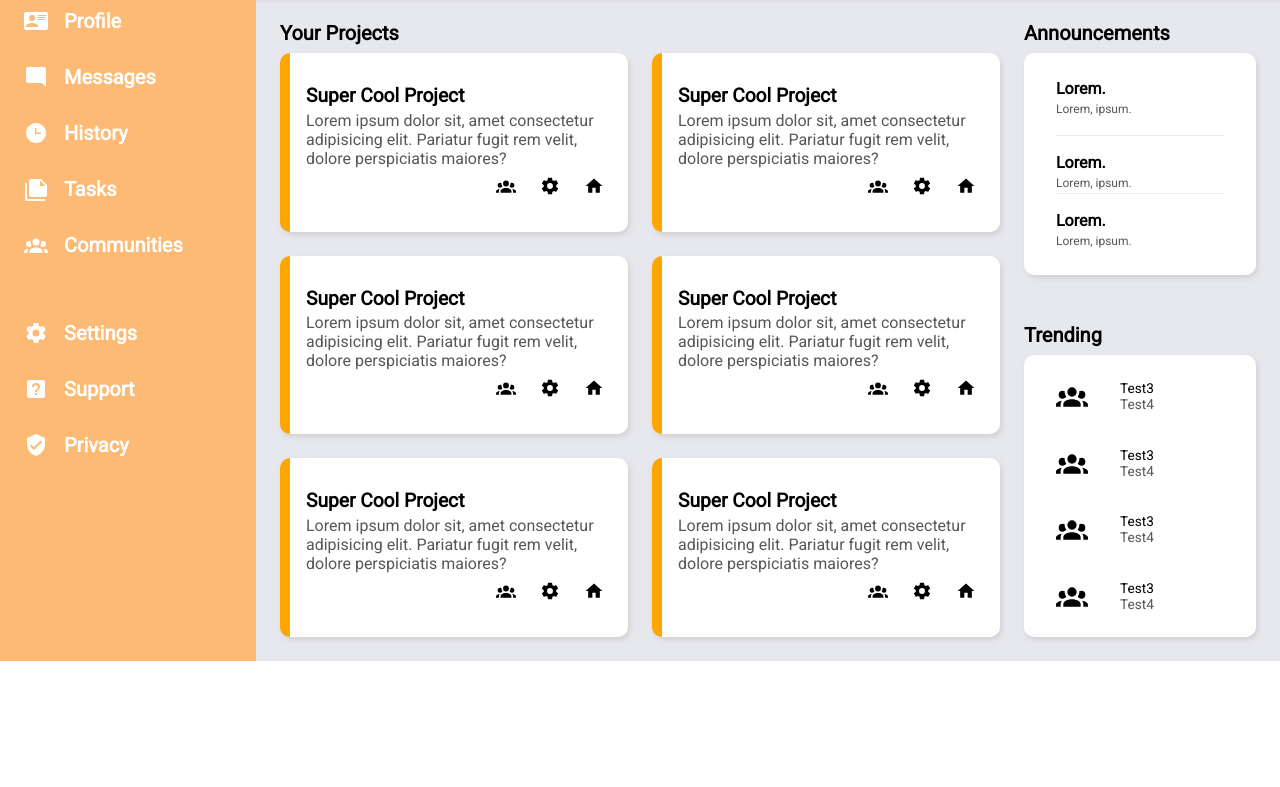
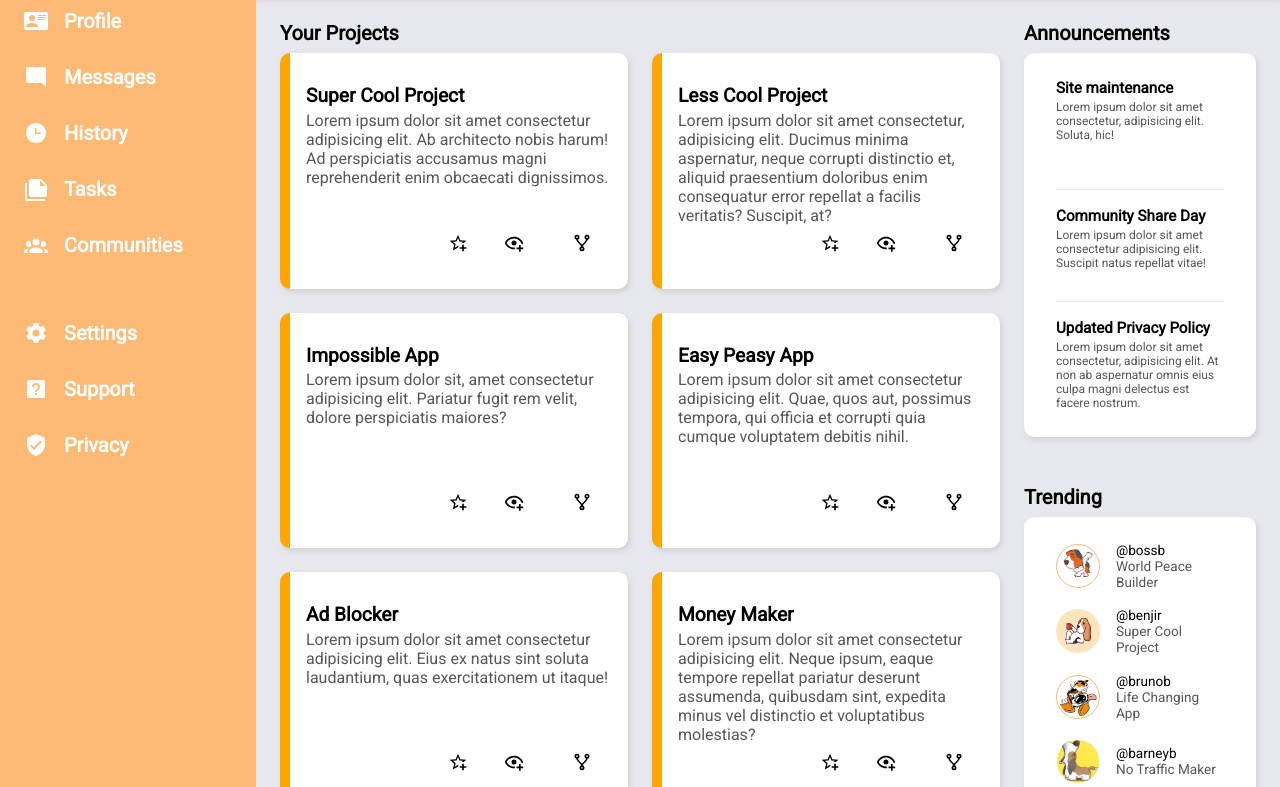
Before and after one commit to Radnaskelar/odin_admin_dashboard, a plain HTML site: page index.html in a window 1280 px wide. Shown: the part 151-938 px from the top of the page. Before the commit the page ends 812 px from the top, so only its background shows below. Drawn offline with Linux system fonts and the light colour scheme.

Commit message:
section images and text added

```diff
--- a/index.html
+++ b/index.html
@@ -19,8 +19,8 @@
                 <input type="search" id="search">
             </div>
             <div class="icons">
-                <img src="/img/account-group.svg" alt="">
-                <img src="/img/account-group.svg" alt="">
+                <img src="/img/bell-ring-outline.svg" alt="notification-bell-icon">
+                <img src="/img/benji-coffee.webp" alt="account-picture">
                 <h3>Benji Basset</h3>
             </div>
             <div class="user-info">
@@ -91,62 +91,64 @@
                 <h2>Your Projects</h2>
                 <div>
                     <h3>Super Cool Project</h3>
+                    <p>Lorem ipsum dolor sit amet consectetur adipisicing elit. Ab architecto nobis harum! Ad
+                        perspiciatis accusamus magni reprehenderit enim obcaecati dignissimos.</p>
+                    <div class="icons">
+                        <img src="/img/star-plus-outline.svg" alt="star-icon">
+                        <img src="/img/eye-plus-outline.svg" alt="eye-icon">
+                        <img src="/img/source-fork.svg" alt="source-fork-icon">
+                    </div>
+                </div>
+                <div>
+                    <h3>Less Cool Project</h3>
+                    <p>Lorem ipsum dolor sit amet consectetur, adipisicing elit. Ducimus minima aspernatur, neque
+                        corrupti distinctio et, aliquid praesentium doloribus enim consequatur error repellat a facilis
+                        veritatis? Suscipit, at?</p>
+                    <div class="icons">
+                        <img src="/img/star-plus-outline.svg" alt="star-icon">
+                        <img src="/img/eye-plus-outline.svg" alt="eye-icon">
+                        <img src="/img/source-fork.svg" alt="source-fork-icon">
+                    </div>
+                </div>
+                <div>
+                    <h3>Impossible App</h3>
                     <p>Lorem ipsum dolor sit, amet consectetur adipisicing elit. Pariatur fugit rem velit, dolore
                         perspiciatis maiores?</p>
                     <div class="icons">
-                        <img src="/img/account-group.svg" alt="">
-                        <img src="/img/cog.svg" alt="">
-                        <img src="/img/home.svg" alt="">
+                        <img src="/img/star-plus-outline.svg" alt="star-icon">
+                        <img src="/img/eye-plus-outline.svg" alt="eye-icon">
+                        <img src="/img/source-fork.svg" alt="source-fork-icon">
                     </div>
                 </div>
                 <div>
-                    <h3>Super Cool Project</h3>
-                    <p>Lorem ipsum dolor sit, amet consectetur adipisicing elit. Pariatur fugit rem velit, dolore
-                        perspiciatis maiores?</p>
+                    <h3>Easy Peasy App</h3>
+                    <p>Lorem ipsum dolor sit amet consectetur adipisicing elit. Quae, quos aut, possimus tempora, qui
+                        officia et corrupti quia cumque voluptatem debitis nihil.</p>
                     <div class="icons">
-                        <img src="/img/account-group.svg" alt="">
-                        <img src="/img/cog.svg" alt="">
-                        <img src="/img/home.svg" alt="">
+                        <img src="/img/star-plus-outline.svg" alt="star-icon">
+                        <img src="/img/eye-plus-outline.svg" alt="eye-icon">
+                        <img src="/img/source-fork.svg" alt="source-fork-icon">
                     </div>
                 </div>
                 <div>
-                    <h3>Super Cool Project</h3>
-                    <p>Lorem ipsum dolor sit, amet consectetur adipisicing elit. Pariatur fugit rem velit, dolore
-                        perspiciatis maiores?</p>
+                    <h3>Ad Blocker</h3>
+                    <p>Lorem ipsum dolor sit amet consectetur adipisicing elit. Eius ex natus sint soluta laudantium,
+                        quas exercitationem ut itaque!</p>
                     <div class="icons">
-                        <img src="/img/account-group.svg" alt="">
-                        <img src="/img/cog.svg" alt="">
-                        <img src="/img/home.svg" alt="">
+                        <img src="/img/star-plus-outline.svg" alt="star-icon">
+                        <img src="/img/eye-plus-outline.svg" alt="eye-icon">
+                        <img src="/img/source-fork.svg" alt="source-fork-icon">
                     </div>
                 </div>
                 <div>
-                    <h3>Super Cool Project</h3>
-                    <p>Lorem ipsum dolor sit, amet consectetur adipisicing elit. Pariatur fugit rem velit, dolore
-                        perspiciatis maiores?</p>
+                    <h3>Money Maker</h3>
+                    <p>Lorem ipsum dolor sit amet consectetur adipisicing elit. Neque ipsum, eaque tempore repellat
+                        pariatur deserunt assumenda, quibusdam sint, expedita minus vel distinctio et voluptatibus
+                        molestias?</p>
                     <div class="icons">
-                        <img src="/img/account-group.svg" alt="">
-                        <img src="/img/cog.svg" alt="">
-                        <img src="/img/home.svg" alt="">
-                    </div>
-                </div>
-                <div>
-                    <h3>Super Cool Project</h3>
-                    <p>Lorem ipsum dolor sit, amet consectetur adipisicing elit. Pariatur fugit rem velit, dolore
-                        perspiciatis maiores?</p>
-                    <div class="icons">
-                        <img src="/img/account-group.svg" alt="">
-                        <img src="/img/cog.svg" alt="">
-                        <img src="/img/home.svg" alt="">
-                    </div>
-                </div>
-                <div>
-                    <h3>Super Cool Project</h3>
-                    <p>Lorem ipsum dolor sit, amet consectetur adipisicing elit. Pariatur fugit rem velit, dolore
-                        perspiciatis maiores?</p>
-                    <div class="icons">
-                        <img src="/img/account-group.svg" alt="">
-                        <img src="/img/cog.svg" alt="">
-                        <img src="/img/home.svg" alt="">
+                        <img src="/img/star-plus-outline.svg" alt="star-icon">
+                        <img src="/img/eye-plus-outline.svg" alt="eye-icon">
+                        <img src="/img/source-fork.svg" alt="source-fork-icon">
                     </div>
                 </div>
             </div>
@@ -154,41 +156,42 @@
                 <h2>Announcements</h2>
                 <div>
                     <div>
-                        <h3>Lorem.</h3>
-                        <p>Lorem, ipsum.</p>
+                        <h3>Site maintenance</h3>
+                        <p>Lorem ipsum dolor sit amet consectetur, adipisicing elit. Soluta, hic!</p>
                     </div>
                     <div>
-                        <h3>Lorem.</h3>
-                        <p>Lorem, ipsum.</p>
+                        <h3>Community Share Day</h3>
+                        <p>Lorem ipsum dolor sit amet consectetur adipisicing elit. Suscipit natus repellat vitae!</p>
                     </div>
                     <div>
-                        <h3>Lorem.</h3>
-                        <p>Lorem, ipsum.</p>
+                        <h3>Updated Privacy Policy</h3>
+                        <p>Lorem ipsum dolor sit amet consectetur, adipisicing elit. At non ab aspernatur omnis eius
+                            culpa magni delectus est facere nostrum.</p>
                     </div>
                 </div>
             </div>
             <div class="trending">
                 <h2>Trending</h2>
                 <div>
-                    <img src="/img/account-group.svg" alt="">
+                    <img src="/img/benji-dab.jpg" alt="basset-dabbing">
                     <div>
-                        <p class="username">Test3</p>
-                        <p>Test4</p>
+                        <p class="username">@bossb</p>
+                        <p>World Peace Builder</p>
                     </div>
-                    <img src="/img/account-group.svg" alt="">
+                    <img src="/img/benji-coffee.webp" alt="basset-with-coffee">
                     <div>
-                        <p class="username">Test3</p>
-                        <p>Test4</p>
+                        <p class="username">@benjir</p>
+                        <p>Super Cool Project</p>
                     </div>
-                    <img src="/img/account-group.svg" alt="">
+                    <img src="/img/benji-goofy.jpg" alt="basset-goofy">
                     <div>
-                        <p class="username">Test3</p>
-                        <p>Test4</p>
+                        <p class="username">@brunob</p>
+                        <p>Life Changing App</p>
                     </div>
-                    <img src="/img/account-group.svg" alt="">
+                    <img src="/img/benji-sing.jpg" alt="">
                     <div>
-                        <p class="username">Test3</p>
-                        <p>Test4</p>
+                        <p class="username">@barneyb</p>
+                        <p>No Traffic Maker</p>
                     </div>
                 </div>
             </div>
--- a/styles.css
+++ b/styles.css
@@ -75,13 +75,14 @@ h2 {
 }
 
 .icons img:first-child {
-    height: 1.5rem;
+    height: 1.25rem;
     align-self: center;
     justify-self: end;
 }
 
 .icons>img+img {
-    height: 2.5rem;
+    height: 2.75rem;
+    width: 2.75rem;
     align-self: center;
     border-radius: 50%;
 }
@@ -253,7 +254,7 @@ li>img {
 }
 
 .announcements h3:only-of-type {
-    font-size: 1em;
+    font-size: .95em;
 }
 
 .announcements p {
@@ -292,7 +293,7 @@ li>img {
     border-radius: 10px;
     padding: 1.5rem 2rem;
     background-color: #fff;
-    gap: 2rem;
+    gap: 1rem;
     font-size: .85rem;
     box-shadow: 2px 3px 5px rgba(192, 185, 185, 0.5);
 }
@@ -306,8 +307,19 @@ li>img {
 }
 
 .trending img {
-    height: 2rem;
+    height: 2.75rem;
+    width: 2.75rem;
     align-self: center;
+}
+
+.trending >div img:nth-of-type(2n+1) {
+    border-radius: 50%;
+    border: 1px solid #fdba74;
+    padding: .1rem;
+}
+
+.trending >div img:nth-of-type(2n+2) {
+    border-radius: 50%;
 }
 
 div p[class]+p {
```
Also changed, not shown: img/eye-plus-outline.svg (added), img/source-fork.svg (added), img/star-plus-outline.svg (added).
